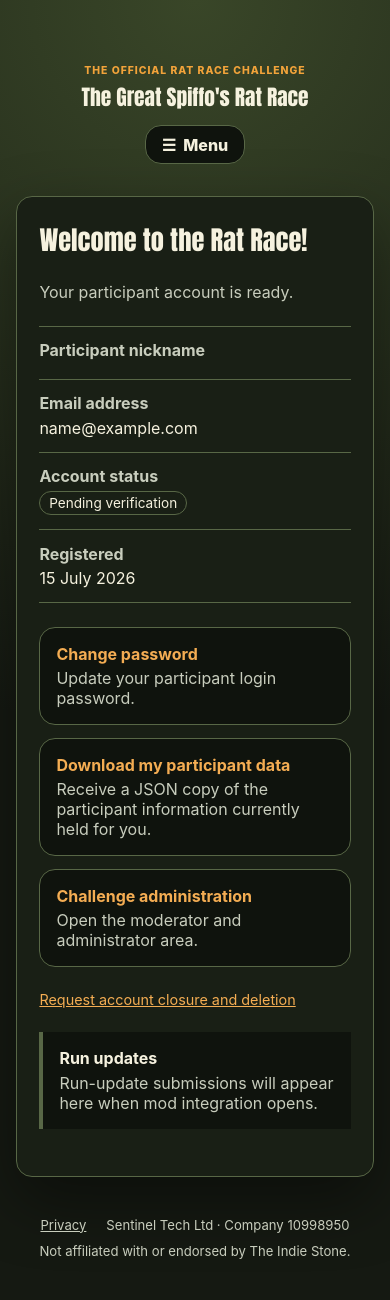
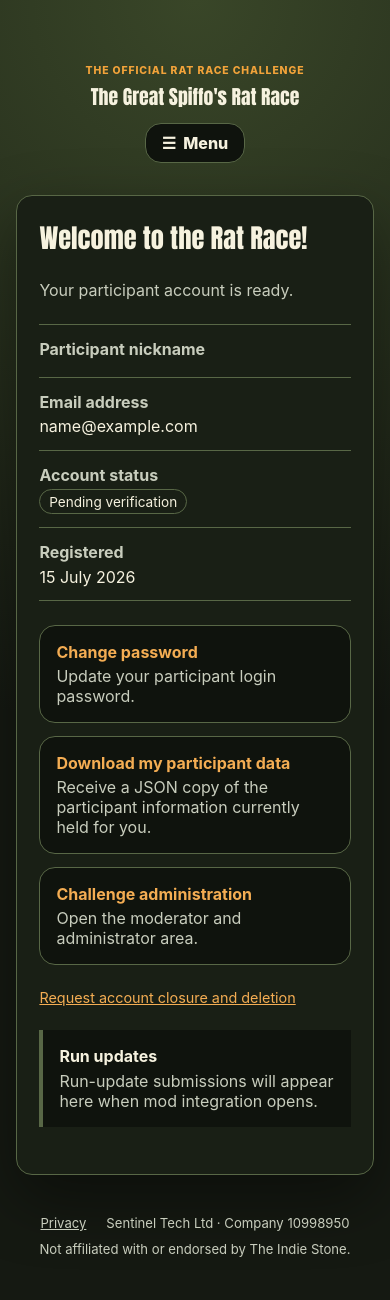
Before and after one commit to Eurymachus/The-Great-Spiffo-s-Rat-Race, a Django app: page /account/ in a window 390 px wide. Shown: the top 1300 px of the page. After the commit the page ends 1257 px from the top, so only its background shows below. Run offline with Django 5.2, Linux system fonts and the light colour scheme; the visitor is signed in with stand-in values (Sample User, id 1); data comes from the database, SQL or seed files in the repository.

Commit message:
Use effective viewport for responsive layout

```diff
--- a/apps/website/registry/static/registry/site.css
+++ b/apps/website/registry/static/registry/site.css
@@ -87,10 +87,11 @@ body {
 .skip-link:focus { transform: translateY(0); }
 
 .page-shell {
-    width: min(calc(100vw - 2rem), var(--layout-shell-max));
+    width: min(calc(var(--effective-viewport-width, 100vw) - 2rem), var(--layout-shell-max));
     min-width: 0;
     margin: 0 auto;
     padding: 4rem 0;
+    container: public-page / inline-size;
 }
 
 .site-header,
@@ -107,7 +108,7 @@ body {
     width: 100%;
     max-width: 100%;
     margin: 0;
-    font-size: clamp(1.15rem, 5.5vw, 3.4rem);
+    font-size: clamp(1.15rem, 5.5cqw, 3.4rem);
     line-height: 1;
     white-space: nowrap;
     font-family: var(--theme-display-font);
@@ -120,10 +121,10 @@ body {
     max-width: 100%;
     margin: 0 0 .65rem;
     color: var(--theme-accent);
-    font-size: clamp(.65rem, 2.1vw, 1rem);
+    font-size: clamp(.65rem, 2.1cqw, 1rem);
     font-weight: 800;
     text-transform: uppercase;
-    letter-spacing: clamp(.06em, .25vw, .12em);
+    letter-spacing: clamp(.06em, .25cqw, .12em);
     white-space: nowrap;
     overflow: hidden;
 }
@@ -157,7 +158,7 @@ body {
 .card {
     width: min(100%, var(--layout-card-max));
     margin-inline: auto;
-    padding: clamp(1.4rem, 5vw, 2.5rem);
+    padding: clamp(1.4rem, 5cqw, 2.5rem);
     background: var(--theme-surface);
     border: 1px solid var(--theme-border);
     border-radius: var(--theme-radius);
@@ -322,7 +323,7 @@ button:hover { background: var(--theme-accent-hover); }
 }
 .theme-preview-banner a { margin-left: .5rem; color: var(--theme-accent-hover); font-weight: 800; }
 
-.home-hero h2 { max-width: 21ch; font-size: clamp(1.8rem, 4vw, 3.1rem); }
+.home-hero h2 { max-width: 21ch; font-size: clamp(1.8rem, 4cqw, 3.1rem); }
 .home-actions { display: flex; flex-wrap: wrap; align-items: center; gap: 1rem; margin: 2rem 0; }
 .card .primary-link-button { display: inline-block; padding: .9rem 1.25rem; border-radius: var(--theme-radius); background: var(--theme-accent); color: var(--theme-accent-text); font-weight: 800; text-decoration: none; }
 .card .primary-link-button:hover { background: var(--theme-accent-hover); color: var(--theme-accent-text); }
@@ -345,7 +346,7 @@ button:hover { background: var(--theme-accent-hover); }
 .signup-controls .secondary-action { margin-right: auto; border: 1px solid var(--theme-border); background: transparent; color: var(--theme-text); }
 .signup-card .existing-account { margin-top: 1.5rem; }
 
-.privacy-modal { width: min(92vw, 54rem); max-height: 86vh; padding: 0; border: 1px solid var(--theme-border); border-radius: var(--theme-radius); background: var(--theme-surface); color: var(--theme-text); box-shadow: var(--theme-shadow); }
+.privacy-modal { width: min(calc(var(--effective-viewport-width, 100vw) * .92), 54rem); max-height: 86vh; padding: 0; border: 1px solid var(--theme-border); border-radius: var(--theme-radius); background: var(--theme-surface); color: var(--theme-text); box-shadow: var(--theme-shadow); }
 .privacy-modal::backdrop { background: rgba(0, 0, 0, .72); backdrop-filter: blur(3px); }
 .privacy-modal-header { position: sticky; z-index: 2; top: 0; display: flex; align-items: center; justify-content: space-between; gap: 1rem; padding: 1rem 1.25rem; border-bottom: 1px solid var(--theme-border); background: var(--theme-surface-alt); }
 .privacy-modal-header strong { font-family: var(--theme-heading-font); font-size: 1.15rem; }
@@ -353,7 +354,7 @@ button:hover { background: var(--theme-accent-hover); }
 .privacy-modal-content { padding: 1rem 1.5rem 2rem; }
 .privacy-modal-content h2 { margin-top: .5rem; }
 
-@media (max-width: 700px) {
+@container public-page (max-width: 700px) {
     .home-steps { grid-template-columns: 1fr; }
     .signup-progress { grid-template-columns: 1fr; }
     .signup-progress li { display: none; }
@@ -362,7 +363,7 @@ button:hover { background: var(--theme-accent-hover); }
     .signup-controls { flex-wrap: wrap; }
     .signup-controls button { flex: 1 1 8rem; }
 }
-@media (max-width: 34rem) {
+@container public-page (max-width: 34rem) {
     .account-summary div { grid-template-columns: 1fr; gap: .3rem; }
     html.menu-enhanced .site-menu-toggle {
         display: inline-flex;
--- a/apps/website/registry/templates/registry/base.html
+++ b/apps/website/registry/templates/registry/base.html
@@ -9,20 +9,25 @@
         document.documentElement.classList.add("fonts-loading", "menu-enhanced");
         (() => {
             let revealed = false;
-            const reconcileEmulatedViewport = async () => {
-                const viewport = window.visualViewport;
-                const viewportMeta = document.querySelector('meta[name="viewport"]');
-                if (!viewport || !viewportMeta) return;
-                const visibleWidth = Math.round(viewport.width);
-                const layoutWidth = document.documentElement.clientWidth;
-                if (!visibleWidth || Math.abs(layoutWidth - visibleWidth) < 2) return;
-
-                viewportMeta.content = `width=${visibleWidth}, initial-scale=1`;
-                await new Promise((resolve) => window.requestAnimationFrame(
-                    () => window.requestAnimationFrame(resolve)
-                ));
-                viewportMeta.content = "width=device-width, initial-scale=1";
+            const applyEffectiveViewportWidth = () => {
+                const widths = [
+                    window.innerWidth,
+                    window.visualViewport?.width,
+                    window.screen?.width,
+                ].filter((width) => Number.isFinite(width) && width > 0);
+                if (!widths.length) return;
+                document.documentElement.style.setProperty(
+                    "--effective-viewport-width",
+                    `${Math.round(Math.min(...widths))}px`
+                );
             };
+            applyEffectiveViewportWidth();
+            window.addEventListener("resize", applyEffectiveViewportWidth);
+            window.visualViewport?.addEventListener("resize", applyEffectiveViewportWidth);
+            window.addEventListener("load", () => {
+                applyEffectiveViewportWidth();
+                window.setTimeout(applyEffectiveViewportWidth, 100);
+            }, {once: true});
             const reveal = () => {
                 if (revealed) return;
                 revealed = true;
@@ -34,7 +39,6 @@
             };
             window.setTimeout(reveal, 3000);
             const waitForFonts = async () => {
-                await reconcileEmulatedViewport();
                 if (!document.fonts) {
                     reveal();
                     return;
@@ -54,7 +58,7 @@
             }
         })();
     </script>
-    <link rel="stylesheet" href="{% static 'registry/site.css' %}?v=20260716-5">
+    <link rel="stylesheet" href="{% static 'registry/site.css' %}?v=20260716-6">
     <script src="{% static 'registry/privacy_modal.js' %}?v=20260715-1" defer></script>
     <script src="{% static 'registry/site_menu.js' %}?v=20260716-2" defer></script>
     {% if site_theme %}
```
